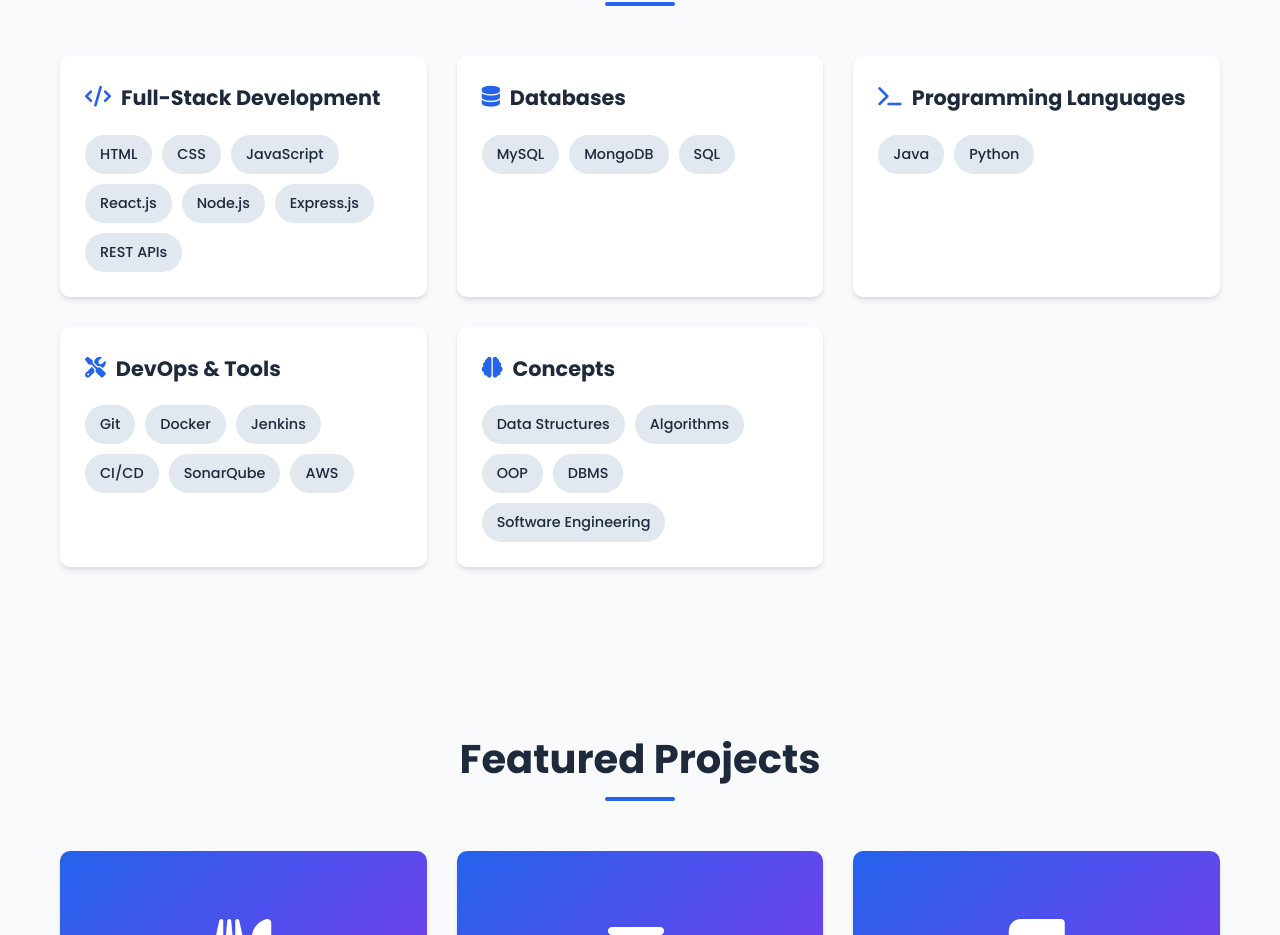
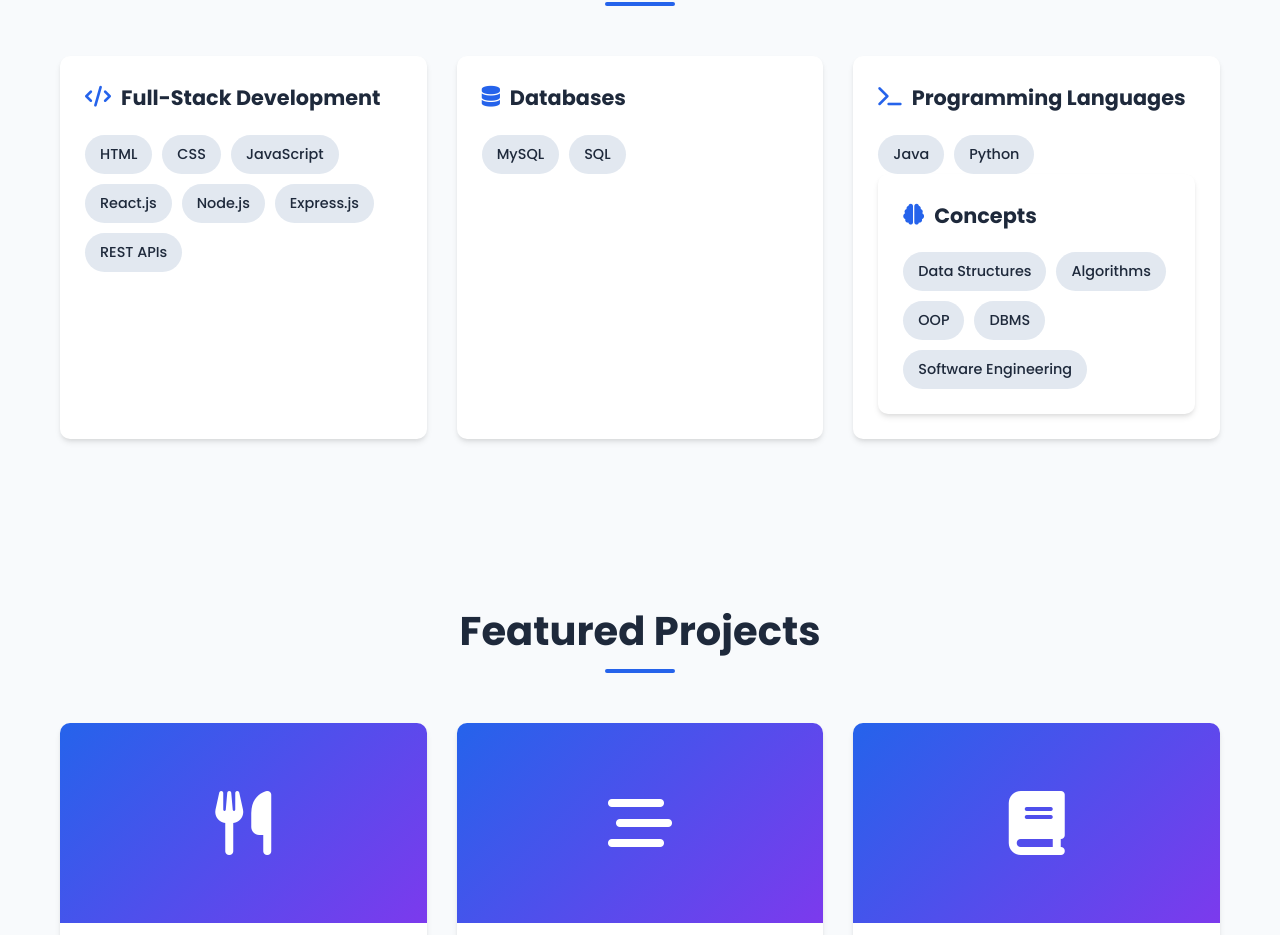
Before and after one commit to Tanishkakaruturi/portfolio, a plain HTML site: page index.html in a window 1280 px wide. Shown: the part 1576-2511 px from the top of the page. Drawn offline with Linux system fonts and the light colour scheme.

Commit message:
Update index.html

```diff
--- a/index.html
+++ b/index.html
@@ -117,7 +117,6 @@
                     <h3><i class="fas fa-database"></i> Databases</h3>
                     <div class="skill-tags">
                         <span class="skill-tag">MySQL</span>
-                        <span class="skill-tag">MongoDB</span>
                         <span class="skill-tag">SQL</span>
                     </div>
                 </div>
@@ -127,18 +126,6 @@
                         <span class="skill-tag">Java</span>
                         <span class="skill-tag">Python</span>
                     </div>
-                </div>
-                <div class="skill-category">
-                    <h3><i class="fas fa-tools"></i> DevOps & Tools</h3>
-                    <div class="skill-tags">
-                        <span class="skill-tag">Git</span>
-                        <span class="skill-tag">Docker</span>
-                        <span class="skill-tag">Jenkins</span>
-                        <span class="skill-tag">CI/CD</span>
-                        <span class="skill-tag">SonarQube</span>
-                        <span class="skill-tag">AWS</span>
-                    </div>
-                </div>
                 <div class="skill-category">
                     <h3><i class="fas fa-brain"></i> Concepts</h3>
                     <div class="skill-tags">
```
